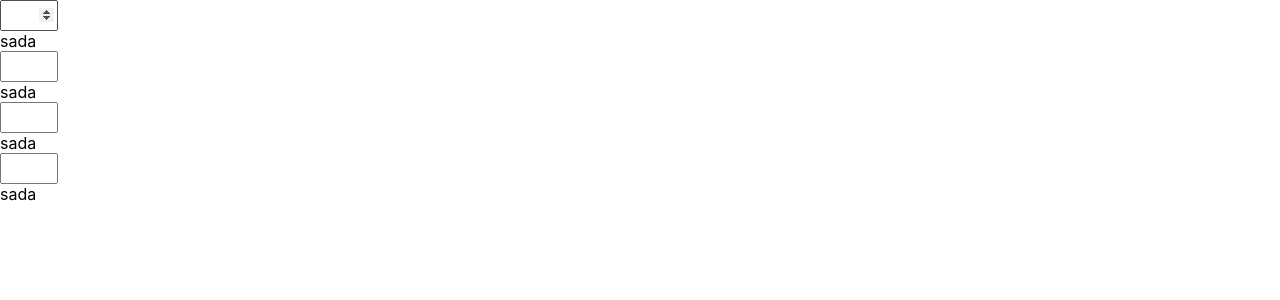
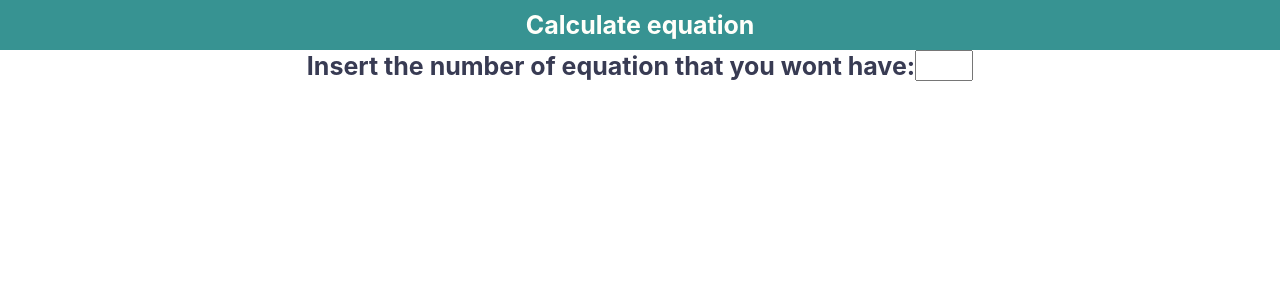
Before and after one commit to Reli12/FinalWork, a React (Create React App) app: page / in a window 1280 px wide. Shown: the top 300 px of the page. Built offline with nearby package versions, Linux system fonts and the light colour scheme.

Commit message:
Make some progress

```diff
--- a/src/App.tsx
+++ b/src/App.tsx
@@ -1,12 +1,11 @@
-import Input from "./components/Atoms/Input";
+import NavBar from "./components/Molecules/NavBar";
+import Home from "./components/Pages/Home";
 
 function App() {
   return (
-    <div className="App">
-      <Input />
-      <Input />
-      <Input />
-      <Input />
+    <div>
+      <NavBar />
+      <Home />
     </div>
   );
 }
--- a/src/components/Atoms/Input.tsx
+++ b/src/components/Atoms/Input.tsx
@@ -1,15 +1,18 @@
 import styled from "styled-components";
+
+interface IProps {
+  onChange?: (e: React.ChangeEvent<HTMLInputElement>) => void;
+  Id?: string;
+}
 
 const RootInput = styled.input`
   width: 50px;
   height: 25px;
 `;
-
-const Input = () => {
+const Input = ({ onChange, Id }: IProps) => {
   return (
     <div>
-      <RootInput type="number" />
-      <div>sada</div>
+      <RootInput type="number" onChange={onChange} id={Id} />
     </div>
   );
 };
--- /dev/null
+++ b/src/components/Molecules/NavBar.tsx
@@ -0,0 +1,26 @@
+import styled from "styled-components";
+
+const Root = styled.div`
+  height: 50px;
+  background-color: #379392;
+  display: flex;
+  justify-content: center;
+  align-items: center;
+`;
+const Text = styled.span`
+  font-size: 25px;
+  font-weight: bold;
+  color: #fffffa;
+`;
+
+const NavBar = () => {
+  return (
+    <>
+      <Root>
+        <Text>Calculate equation</Text>
+      </Root>
+    </>
+  );
+};
+
+export default NavBar;
--- /dev/null
+++ b/src/components/Pages/Home.tsx
@@ -0,0 +1,29 @@
+import { useState } from "react";
+import styled from "styled-components";
+import Input from "../Atoms/Input";
+
+const Root = styled.div`
+  display: flex;
+  justify-content: center;
+  align-items: center;
+`;
+
+const Text = styled.span`
+  font-size: 25px;
+  font-weight: bold;
+  color: #383b53;
+`;
+
+const Home = () => {
+  const [numberOfEquation, setNumberOfEquation] = useState(0);
+  const onChange = (e: React.ChangeEvent<HTMLInputElement>) => {
+    setNumberOfEquation(parseInt(e.target.value));
+  };
+  return (
+    <Root>
+      <Text>Insert the number of equation that you wont have:</Text>
+      <Input onChange={onChange} />
+    </Root>
+  );
+};
+export default Home;
```
Also changed, not shown: src/components/Molecules/Table.tsx (added, +9 -0 lines).
